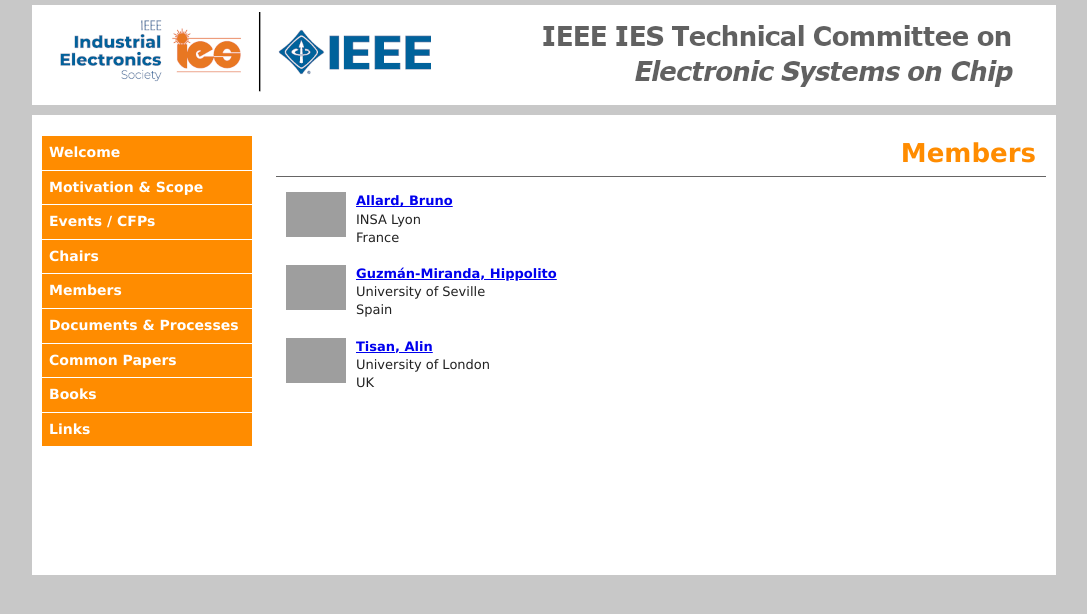
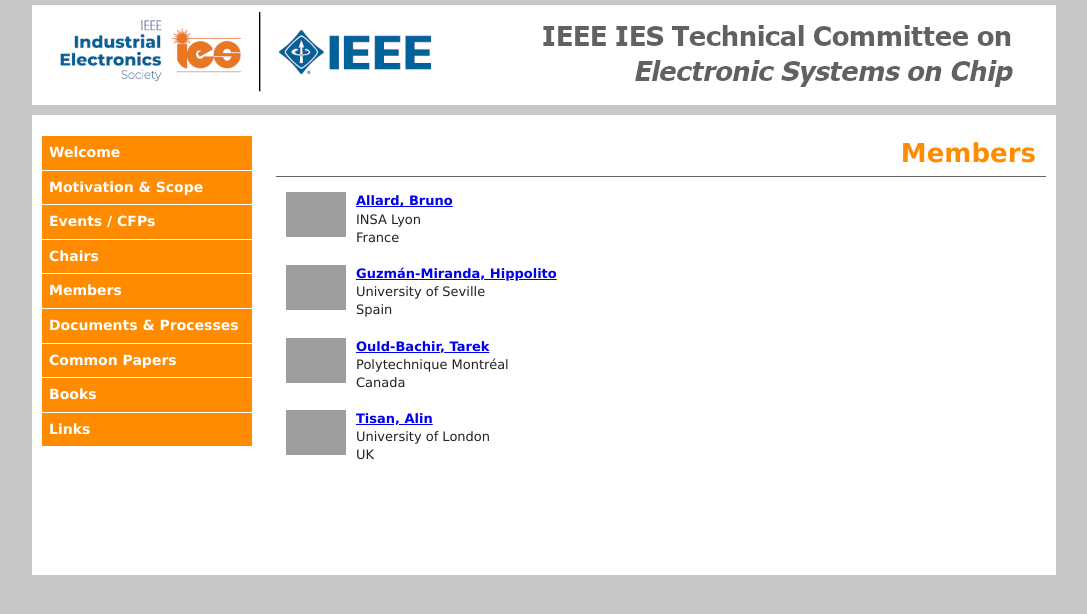
Before and after one commit to ieee-ies/esoc.ieee-ies.org, a plain HTML site: page members.html in a window 1280 px wide. Shown: the whole page, without its empty margins (96-1183 px from the left). Drawn offline with Linux system fonts and the light colour scheme; grey boxes are pictures that could not be loaded; a script that the page names is missing.

Commit message:
:construction_worker: automated update

```diff
--- a/members.html
+++ b/members.html
@@ -63,6 +63,12 @@ France <br />
 University of Seville <br />
 Spain <br />
 </p></div></div>
+<div class="member"><div class="image"><img align="left" src="https://scholar.google.com/citations?view_op=medium_photo&user=C7XqsUkAAAAJ" width="60" alt="Ould-Bachir, Tarek" /></div>
+<div class="member_data">
+<p><b><a href="https://scholar.google.com/citations?user=C7XqsUkAAAAJ">Ould-Bachir, Tarek</a></b><br />
+Polytechnique Montréal <br />
+Canada <br />
+</p></div></div>
 <div class="member"><div class="image"><img align="left" src="https://scholar.google.com/citations?view_op=medium_photo&user=hBNF8KsAAAAJ" width="60" alt="Tisan, Alin" /></div>
 <div class="member_data">
 <p><b><a href="https://scholar.google.com/citations?user=hBNF8KsAAAAJ">Tisan, Alin</a></b><br />
```
